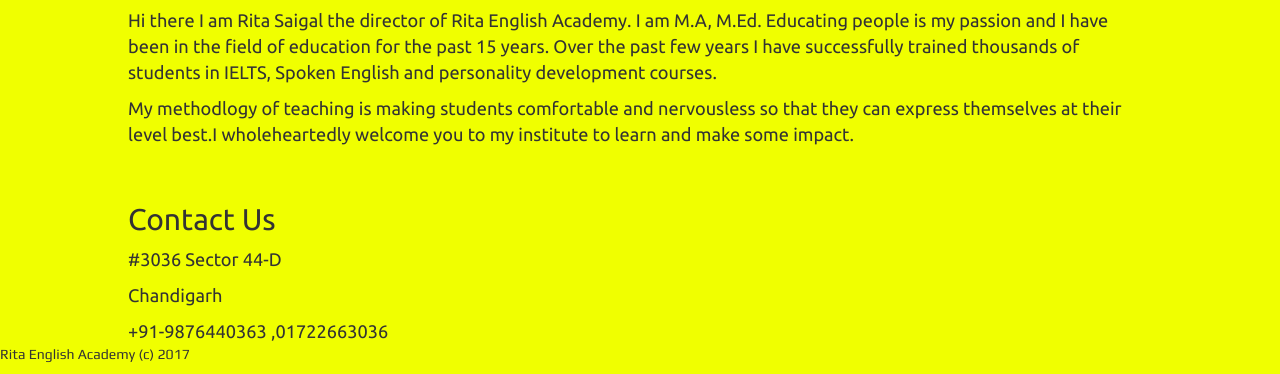
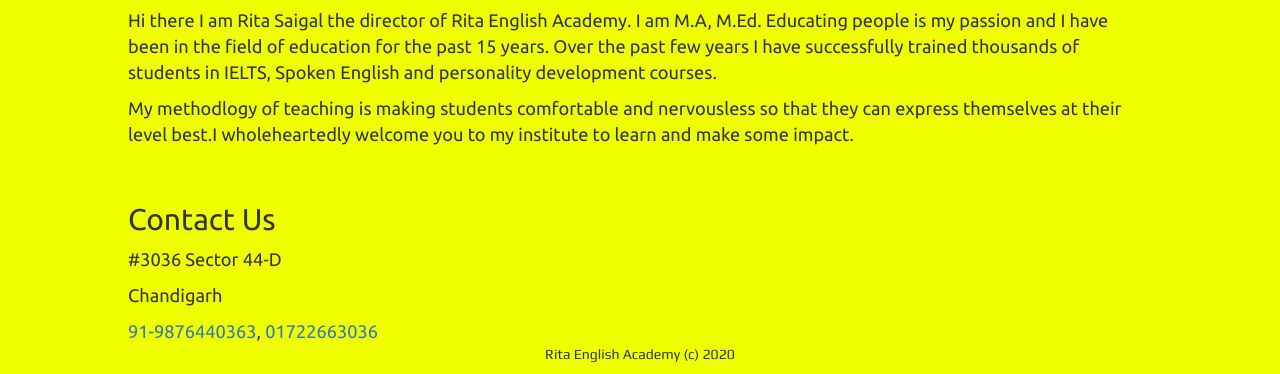
Before and after one commit to Radioactivesaksham/ritaenglish, a plain HTML site: page aboutus.html in a window 1280 px wide. Shown: the part 522-896 px from the top of the page. Drawn offline with nearby package versions, Linux system fonts and the light colour scheme.

Commit message:
updated footer, added tel tags and fixed about us on index.html

```diff
--- a/aboutus.html
+++ b/aboutus.html
@@ -87,13 +87,13 @@
 <p>#3036 Sector 44-D </p>
 <p>Chandigarh</p>
 
-+91-9876440363 ,01722663036
+<a href="tel:+919876440363">91-9876440363</a>,<a href="tel:+911722663036">  01722663036</a>
 </div>
 
 <footer>
   <div class="container_12 wrapper">
     <div class="grid_12">
-    <p class="center">Rita English Academy (c) 2017 </p>
+  <center> <p class="center">Rita English Academy (c) 2020 </p></center>
     </div>
   </div>
 </footer>
```
Also changed, not shown: index.html (+2 -2 lines).
